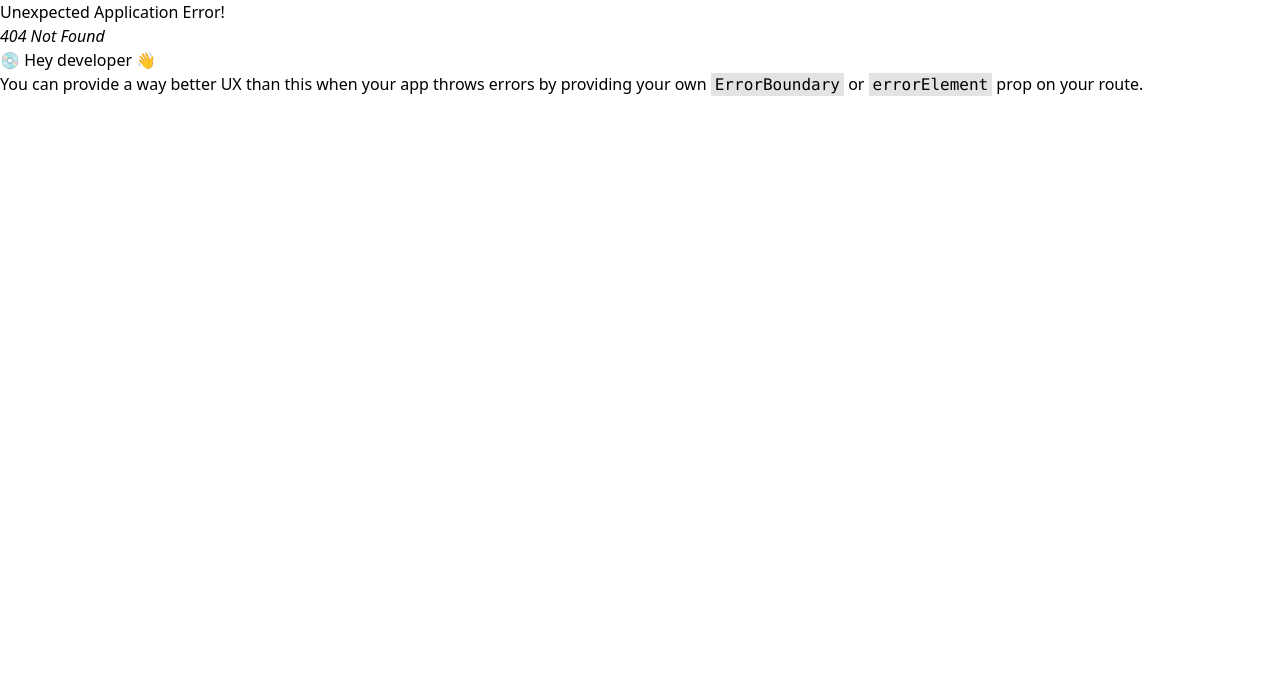
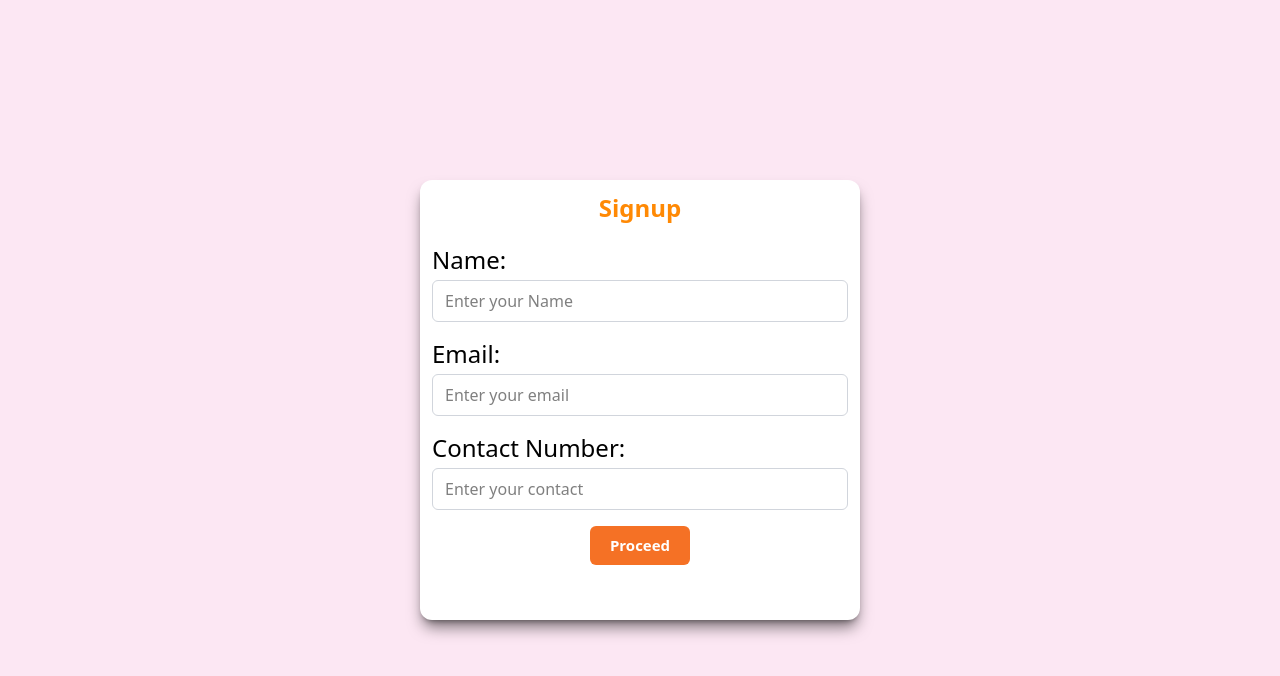
Before and after one commit to R4CHIT/E-commerce, a React (Vite) app: page /auth in a window 1280 px wide. Before the commit this address had no page. Shown: the top 676 px of the page. Built offline with nearby package versions, Linux system fonts and the light colour scheme.

Commit message:
feat: implement authentication flow with Signup and Login components; add Address and Contact stages

```diff
--- /dev/null
+++ b/src/components/Authentication/MainAuth.jsx
@@ -0,0 +1,19 @@
+import React, { useState } from 'react'
+import Signup from './Signup/Signup';
+import Login from './login/Login';
+const MainAuth = () => {
+    const [screen,setScreen] = useState(true);
+  return (
+    <div className='bg-pink-100 flex h-[100vh] w-[100vw] justify-center items-center'>
+      <div className='w-110 border-slate-400 rounded-xl shadow-lg shadow-black/50 bg-white h-110'>
+        {screen ? (
+            <Signup />
+        ):(
+            <Login />
+        )}
+      </div>
+    </div>
+  )
+}
+
+export default MainAuth;
--- /dev/null
+++ b/src/components/Authentication/Signup/Signup.jsx
@@ -0,0 +1,51 @@
+import React, { useState } from 'react'
+import Contact from './components/Contact'
+import Address from './components/Address';
+import Password from './components/Password';
+
+const Signup = () => {
+    const [userDetail,setUserDetail] = useState({
+    username: "",
+    email: "",
+    contactNumber: "",
+    password: "",
+    city: "",
+    street: "",
+    deliveryDescription: "",
+    })
+    const [stage,setstage]= useState(0);
+  return (
+    <div className='p-3'>
+        <div className=''>
+            <div className='text-2xl font-bold text-center text-orange-400'>
+                Signup
+            </div>
+            <div >
+                {
+                    stage == 0 && <Contact
+                    userDetail={userDetail}
+                    setUserDetail={setUserDetail}
+                    setstage={setstage}
+                    />
+                }
+                {
+                    stage== 1 && <Password
+                    userDetail={userDetail}
+                    setUserDetail={setUserDetail}
+                    setstage={setstage}
+                    />
+                }
+                {
+                    stage== 2 && <Address
+                    userDetail={userDetail}
+                    setUserDetail={setUserDetail}
+                    setstage={setstage}
+                    />
+                }
+            </div>
+        </div>
+    </div>
+  )
+}
+
+export default Signup
--- /dev/null
+++ b/src/components/Authentication/Signup/components/Address.jsx
@@ -0,0 +1,11 @@
+import React from 'react'
+
+const Address = ({userDetail,setUserDetail,setStage}) => {
+  return (
+    <div>
+      Ha jii from Second stage
+    </div>
+  )
+}
+
+export default Address
--- /dev/null
+++ b/src/components/Authentication/Signup/components/Contact.jsx
@@ -0,0 +1,35 @@
+import React, { useRef, useState } from 'react'
+import InputDetails from '../../../Cart/InputDetails'
+import OrangeButton from '../../../Button/OrangeButton';
+
+const Contact = ({userDetail,setUserDetail,setStage}) => {
+    const nameRef = useRef();
+    const emailRef = useRef()
+    const contactRef = useRef()
+    const [error,setError]=useState(0)
+    const handleClick=()=>{
+        if(nameRef.current.value == ""){
+            setError(1)
+        }
+        else if(nameRef.current.value == ''){
+            setError(3)
+        }
+        else if(nameRef.current.value == ''){
+            setError(3)
+        }
+        else{
+            setError(0)
+        }
+    }
+
+  return (
+    <div className='flex flex-col gap-4 justify-center items-center relative top-5'>
+      <InputDetails label={"Name"} placeholder={"Enter your Name"} ref={nameRef} error={error==1 && true}  />
+      <InputDetails label={"Email"} placeholder={"Enter your email"} ref={emailRef} error={error==2 && true}/>
+      <InputDetails label={"Contact Number"} placeholder={"Enter your contact"} ref={contactRef} error={error==3 && true}/>
+      <OrangeButton title={"Proceed"} onClick={()=>handleClick()}/>
+    </div>
+  )
+}
+
+export default Contact
--- /dev/null
+++ b/src/components/Authentication/Signup/components/Password.jsx
@@ -0,0 +1,12 @@
+import React from 'react'
+import InputDetails from '../../../Cart/InputDetails'
+
+const Password = ({userDetail,setUserDetail,setStage}) => {
+  return (
+    <div>
+      <InputDetails label={Password}/>
+    </div>
+  )
+}
+
+export default Password
--- /dev/null
+++ b/src/components/Authentication/login/Login.jsx
@@ -0,0 +1,11 @@
+import React from 'react'
+
+const Login = () => {
+  return (
+    <div>
+      Login
+    </div>
+  )
+}
+
+export default Login
--- a/src/components/Cart/InputDetails.jsx
+++ b/src/components/Cart/InputDetails.jsx
@@ -1,6 +1,6 @@
 import React from 'react';
 
-const InputDetails = ({ label, placeholder, ref, error }) => {
+const InputDetails = ({ label, placeholder, ref, error,errormessage }) => {
   return (
     <div className="w-full">
       <label htmlFor={label} className="block text-base sm:text-lg md:text-xl lg:text-2xl mb-1">
@@ -14,7 +14,13 @@ const InputDetails = ({ label, placeholder, ref, error }) => {
           error ? 'border-red-500' : 'border-gray-300'
         } focus:ring-2 min-h-[40px] px-3 py-2 rounded-md text-sm sm:text-base`}
       />
-      {error && <div className="text-red-500 text-sm mt-1">Invalid Details</div>}
+      {error &&
+      <span>
+        {errormessage &&
+        <div className="text-red-500 text-sm mt-1">Invalid Details</div>
+        }
+      </span>
+      }
     </div>
   );
 };
--- a/src/components/Cart/UserDetail.jsx
+++ b/src/components/Cart/UserDetail.jsx
@@ -31,8 +31,6 @@ const handleClick = () => {
   }
 
 };
-
-
   return (
     <div>
       <InputDetails
--- a/src/components/NavBar/Searchbar.jsx
+++ b/src/components/NavBar/Searchbar.jsx
@@ -8,21 +8,22 @@ const Searchbar = ({ setProductData, maindata }) => {
   const [search, setSearch] = useState("");
   const navigate = useNavigate();
   const handleSearch = () => {
-    const element = document.getElementById('product'); // target element's ID
-  if (element) {
-    element.scrollIntoView({ behavior: 'smooth' });
-  }
+    const element = document.getElementById("product");
+    if (element) {
+      element.scrollIntoView({ behavior: "smooth" });
+    }
   };
-
+  if (location.pathname != "/cart") {
     useEffect(() => {
-
-      let temp = maindata.filter((item) =>
-        item.name.toLowerCase().includes(search.toLowerCase())
+      let temp = maindata.filter(
+        (item) =>
+          item.name.toLowerCase().includes(search.toLowerCase()) ||
+          item.mealType[0].toLowerCase().includes(search.toLowerCase())
       );
       setProductData(temp);
       console.log(search);
-
-    }, [search,location.pathname]);
+    }, [search, location.pathname]);
+  }
 
   return (
     <div>
--- a/src/main.jsx
+++ b/src/main.jsx
@@ -4,6 +4,7 @@ import './index.css'
 import App from './App.jsx'
 import { BrowserRouter,createBrowserRouter,RouterProvider } from 'react-router'
 import Cart from './components/Cart/Cart.jsx'
+import MainAuth from './components/Authentication/MainAuth.jsx'
 
 
 const router = createBrowserRouter([
@@ -15,6 +16,10 @@ const router = createBrowserRouter([
     path: "/cart",
     element: <div><Cart/></div>,
   },
+  {
+    path:"auth",
+     element: <div><MainAuth /></div>,
+  }
 
 ]);
 
```
